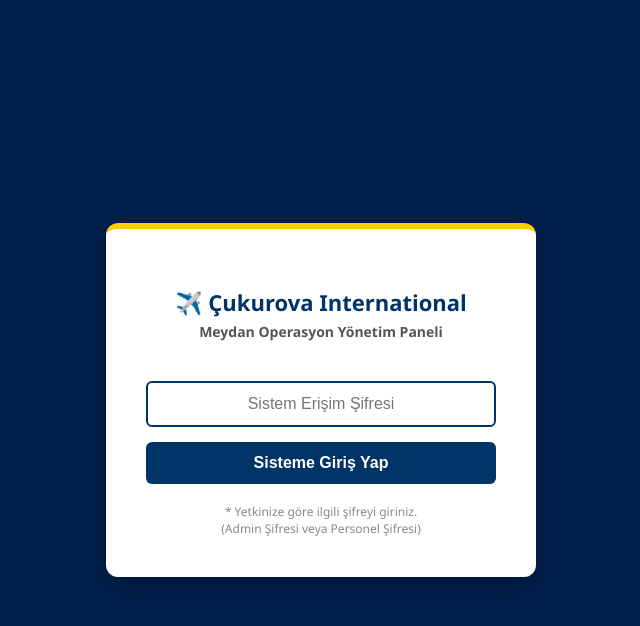
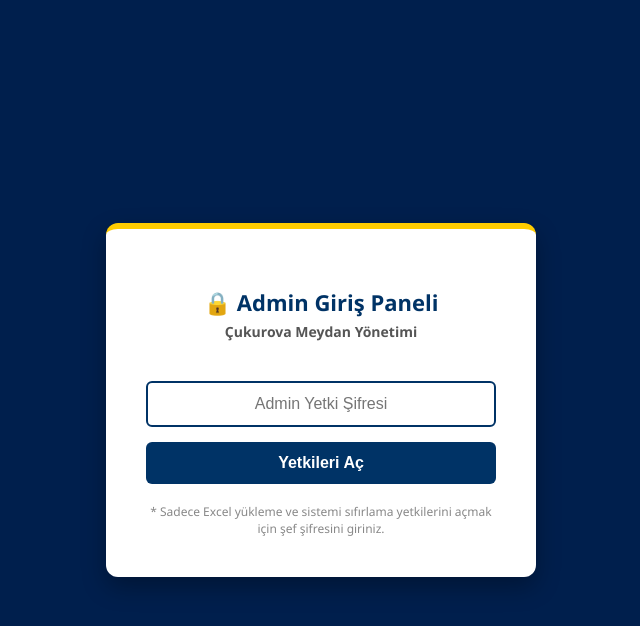
Before and after one commit to sencerf7-del/cukurova-operasyon, a Flask app: page /admin-panel in a window 1280 px wide. Shown: the top 626 px of the page, without its empty margins (319-959 px from the left). Run offline with Flask 3, Linux system fonts and the light colour scheme.

Commit message:
Update login.html

```diff
--- a/templates/login.html
+++ b/templates/login.html
@@ -2,7 +2,7 @@
 <html lang="tr">
 <head>
     <meta charset="UTF-8">
-    <title>Çukurova Havalimanı Giriş Paneli</title>
+    <title>Çukurova Havalimanı Admin Girişi</title>
     <style>
         body { font-family: 'Segoe UI', sans-serif; background-color: #001f4d; color: white; display: flex; justify-content: center; align-items: center; height: 100vh; margin: 0; }
         .login-card { background: white; color: #333; padding: 40px; border-radius: 12px; box-shadow: 0 10px 25px rgba(0,0,0,0.3); width: 350px; text-align: center; border-top: 6px solid #ffcc00; }
@@ -19,12 +19,12 @@
 <body>
 
     <div class="login-card">
-        <h2>✈️ Çukurova International</h2>
-        <h3>Meydan Operasyon Yönetim Paneli</h3>
+        <h2>🔒 Admin Giriş Paneli</h2>
+        <h3>Çukurova Meydan Yönetimi</h3>
 
-        <form method="POST" action="/login">
-            <input type="password" name="sifre" placeholder="Sistem Erişim Şifresi" required autofocus>
-            <button type="submit" class="btn-submit">Sisteme Giriş Yap</button>
+        <form method="POST" action="/admin-panel">
+            <input type="password" name="sifre" placeholder="Admin Yetki Şifresi" required autofocus>
+            <button type="submit" class="btn-submit">Yetkileri Aç</button>
         </form>
 
         {% if hata %}
@@ -32,8 +32,7 @@
         {% endif %}
 
         <div class="info-tag">
-            * Yetkinize göre ilgili şifreyi giriniz.<br>
-            (Admin Şifresi veya Personel Şifresi)
+            * Sadece Excel yükleme ve sistemi sıfırlama yetkilerini açmak için şef şifresini giriniz.
         </div>
     </div>
 
```
